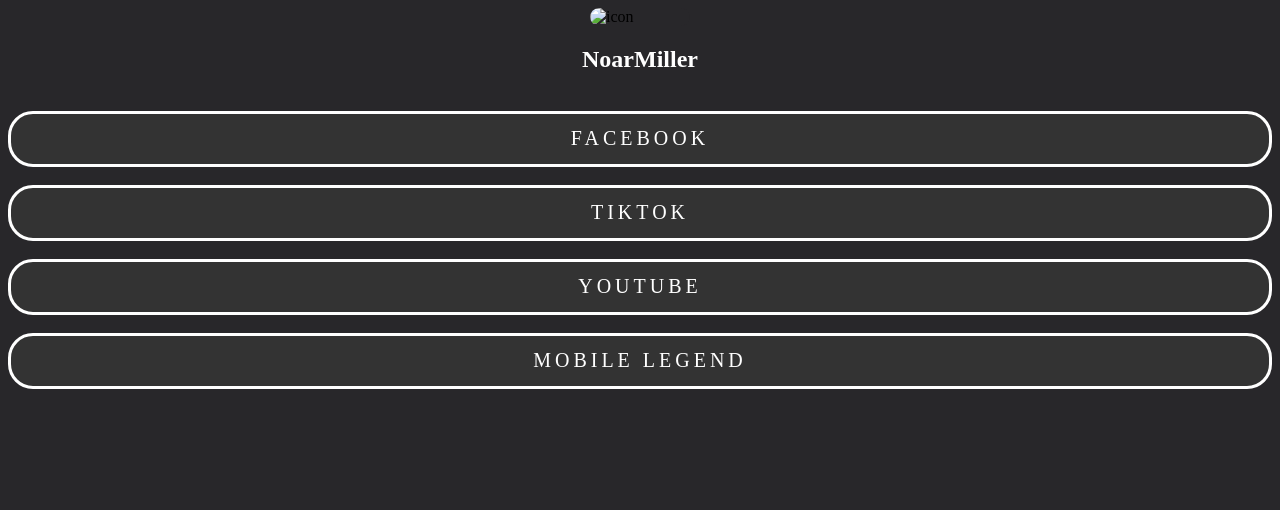
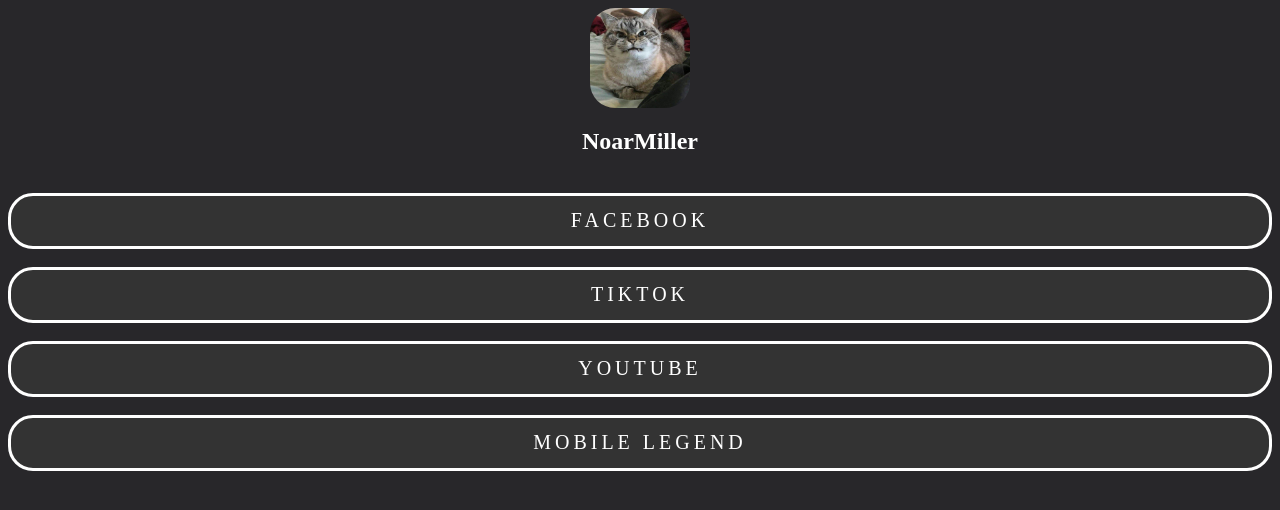
Before and after one commit to NoarXD/noarmillerch.github.io, a plain HTML site: page index.html in a window 1280 px wide. Drawn offline with Linux system fonts and the light colour scheme.

Commit message:
Update index.html

```diff
--- a/index.html
+++ b/index.html
@@ -10,7 +10,7 @@
   </head>
   <body>
 
-	<img class="icon" src="img/icon.png" alt="icon" />
+	<img class="icon" src="icon.png" alt="icon" />
 	<h2 class="name">NoarMiller</h2>
 	<br>
 	<div class="menu">
```
